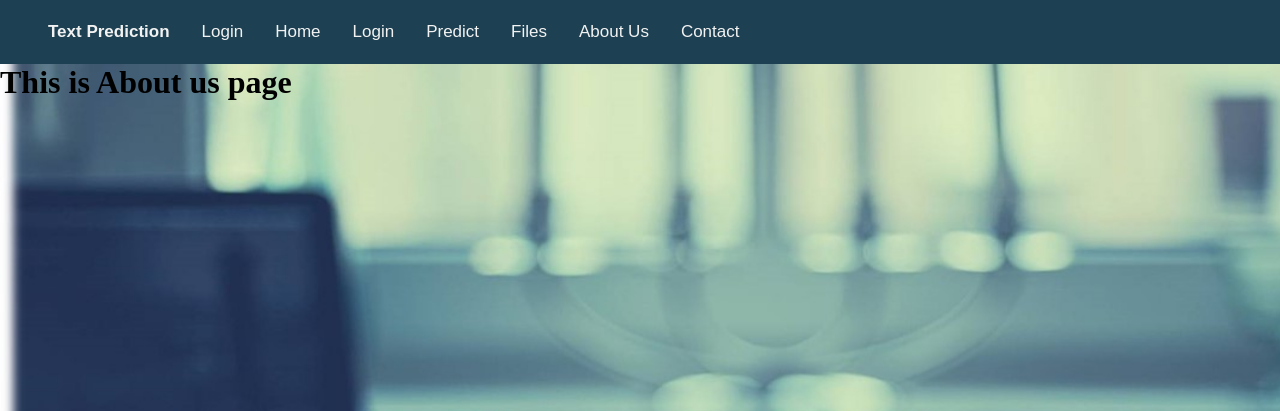
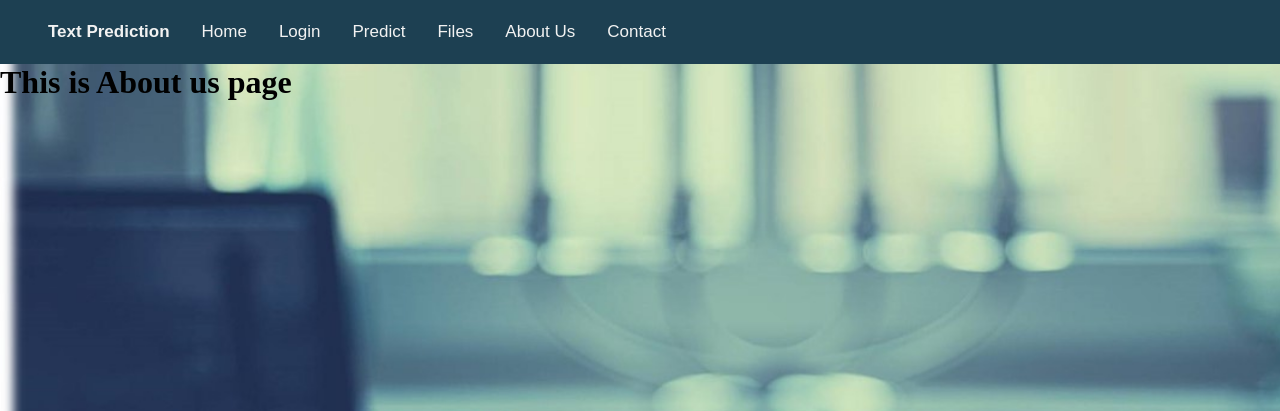
Before and after one commit to RutujaGurav07/text-prediction-using-roberta-, a Flask app: page /about in a window 1280 px wide. Shown: the top 411 px of the page. Run offline with Flask 2, Linux system fonts and the light colour scheme.

Commit message:
Update layout.html

```diff
--- a/templates/layout.html
+++ b/templates/layout.html
@@ -24,7 +24,6 @@
         <div class="menu-right" id="myTopnav">
             <a class="logo" href="\" >Text Prediction </a>
 
-            <a href='\login'>Login</a>
             <a href='\home'>Home</a>
             <a href='\login'>Login</a>
             <a href='\predict'>Predict</a>
```
